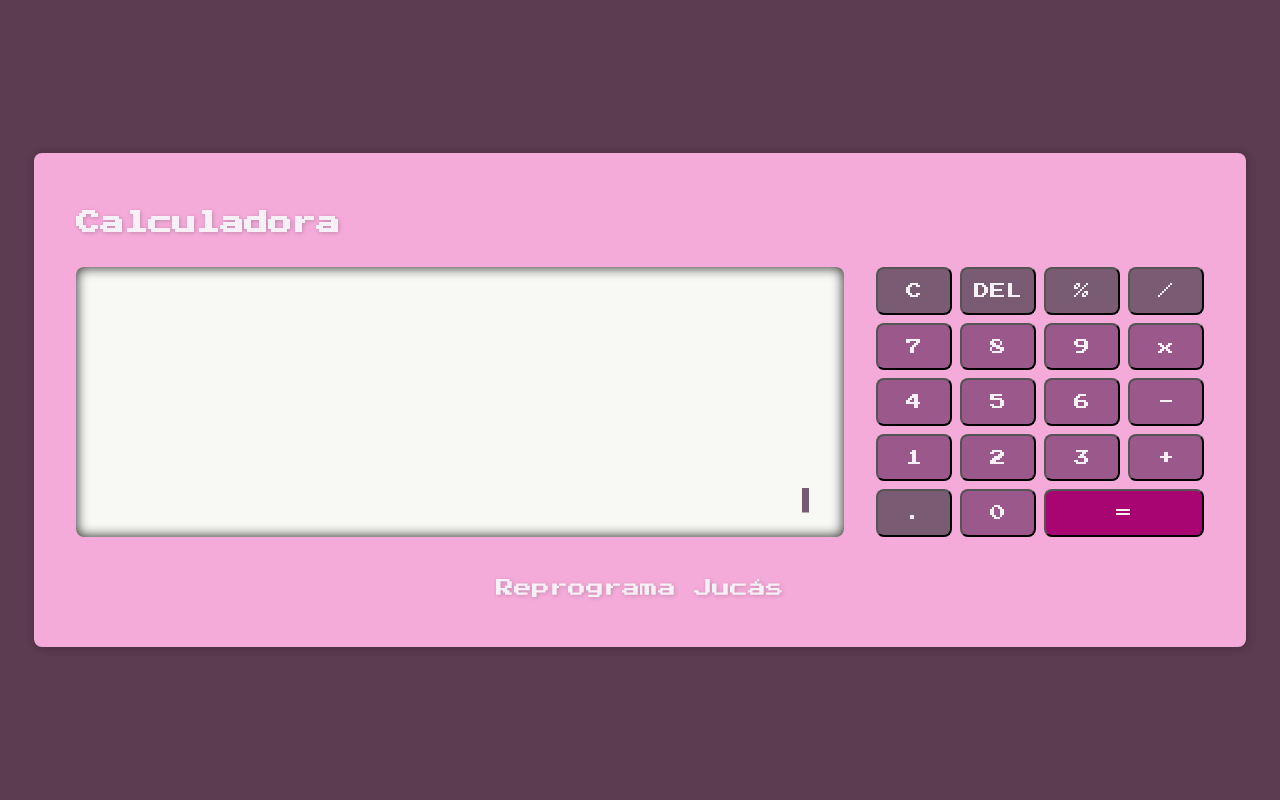
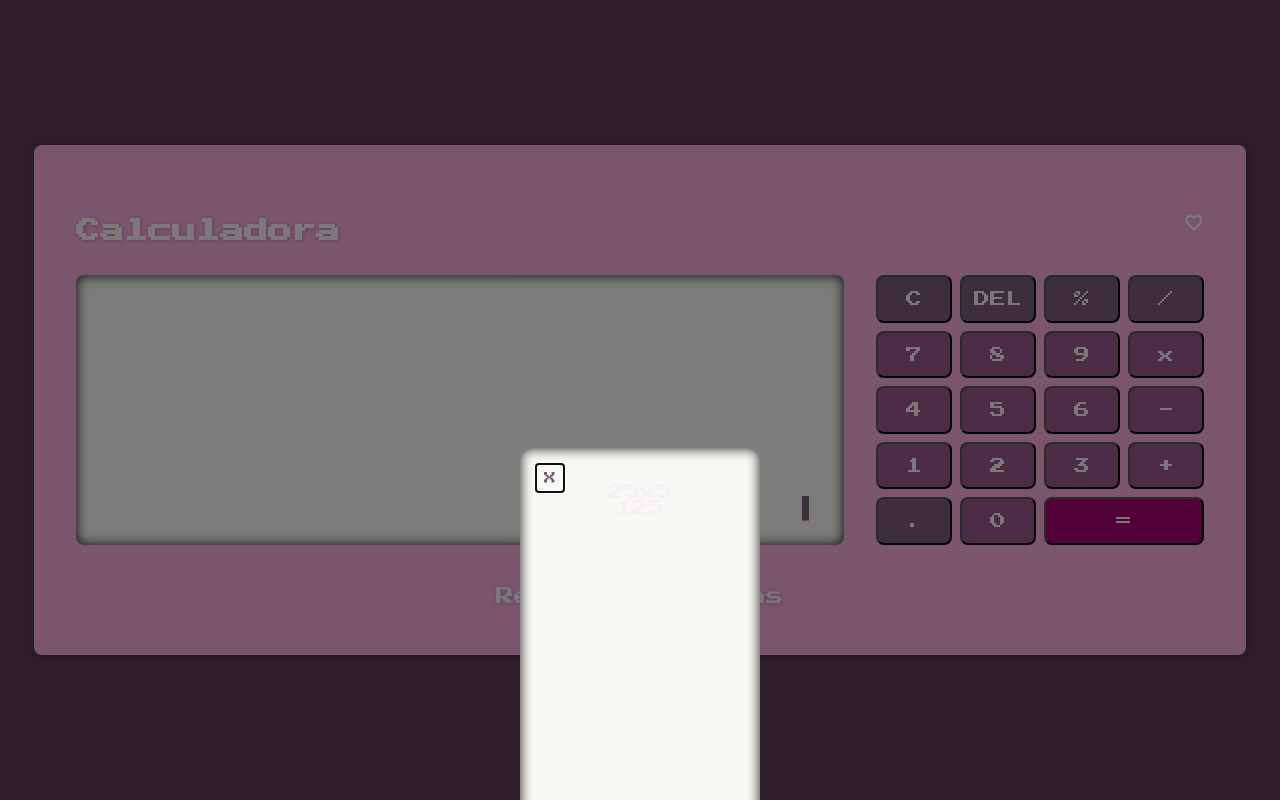
Before and after one commit to Leilane18/Calculator, a plain HTML site: page index.html in a window 1280 px wide. Drawn offline with Linux system fonts and the light colour scheme.

Commit message:
add style

```diff
--- a/index.html
+++ b/index.html
@@ -24,7 +24,26 @@
       <div class="calculator">
         <header>
           <h1>Calculadora</h1>
+
+          <button class="buttonHistory">
+            <img src="./img/favorite_FILL0_wght400_GRAD0_opsz24.svg" alt="" />
+          </button>
         </header>
+
+        <aside>
+          <dialog class="modalHistory">
+            <button class="buttonCloseModal">X</button>
+
+            <div class="containerHistory">
+              <div class="boxHistory">
+                <div class="expressionHistory">25x5</div>
+                <div class="resultHistory">125</div>
+              </div>
+            </div>
+
+            <button class="buttonClear">Limpar</button>
+          </dialog>
+        </aside>
 
         <main>
           <div class="screen">
--- a/scripts/script.js
+++ b/scripts/script.js
@@ -1,11 +1,24 @@
 const expression = document.querySelector(".expression");
 const expressionDisplay = document.querySelector(".expressionDisplay");
 const buttons = document.querySelectorAll(".gridButtons button");
+const buttonlHistory = document.querySelector(".buttonHistory");
+const modalHistory = document.querySelector(".modalHistory");
+const buttonCloseModal = document.querySelector(".buttonCloseModal");
+
+modalHistory.showModal();
+
+buttonlHistory.addEventListener("click", () => {
+  modalHistory.showModal();
+});
+
+buttonCloseModal.addEventListener("click", () => {
+  modalHistory.close();
+});
 
 function clearScreen() {
   expression.innerHTML = "";
   expressionDisplay.innerHTML = "";
-}
+};
 
 const totalNumbers = 13;
 let isError = false;
--- a/styles/style.css
+++ b/styles/style.css
@@ -37,10 +37,71 @@
     box-shadow: 1px 1px 8px 1px rgba(0, 0, 0, 0.2);
   }
 
+  header {
+    display: flex;
+    align-items: center;
+    justify-content: space-between;
+    margin-top: 1.6rem;
+
+  }
+
   header h1 {
     margin-top: 1.6rem;
     font-size: clamp(1.4rem, 3vw, 2.4rem);
     text-shadow: 1px 1px 4px rgba(0, 0, 0, 0.2);
+  }
+
+  .buttonHistory {
+    background: none;
+    border: transparent;
+    transition: 200ms;
+  }
+
+  .buttonHistory:hover {
+    cursor: pointer;
+    transform: scale(1.1);
+  }
+
+  .buttonHistory img {
+    width: 2rem;
+  }
+
+  .modalHistory {
+    background: var(--screen-color);
+    border-radius: 8px;
+    border: none;
+    width: 24rem;
+    height: 42rem;
+    padding: 1.6rem 0.8rem 0rem;
+    margin: 35% auto;
+    box-shadow: inset 0 0 12px 1px rgba(0, 0, 0, 0.8);
+    text-align: center;
+  }
+
+  .modalHistory::backdrop {
+    background-color: rgba(0, 0, 0, 0.5);
+  }
+
+  .buttonCloseModal {
+    position: absolute;
+    top: 1.6rem;
+    left: 1.6rem;
+    border: transparent;
+    color: var(--button-text-color);
+    font-size: 1.2rem;
+    padding: 0.8rem;
+    background: none
+  }
+
+  .buttonCloseModal:hover {
+    cursor: pointer;
+    transform: scale(1.1);
+  }
+
+  .containerHistory {
+    overflow: auto;
+    height: 85%;
+    padding: 2rem 1.2rem;
   }
 
   .screen {
```
Also changed, not shown: img/favorite_FILL0_wght400_GRAD0_opsz24.svg (added), img/history_FILL0_wght400_GRAD0_opsz24.svg (added).
